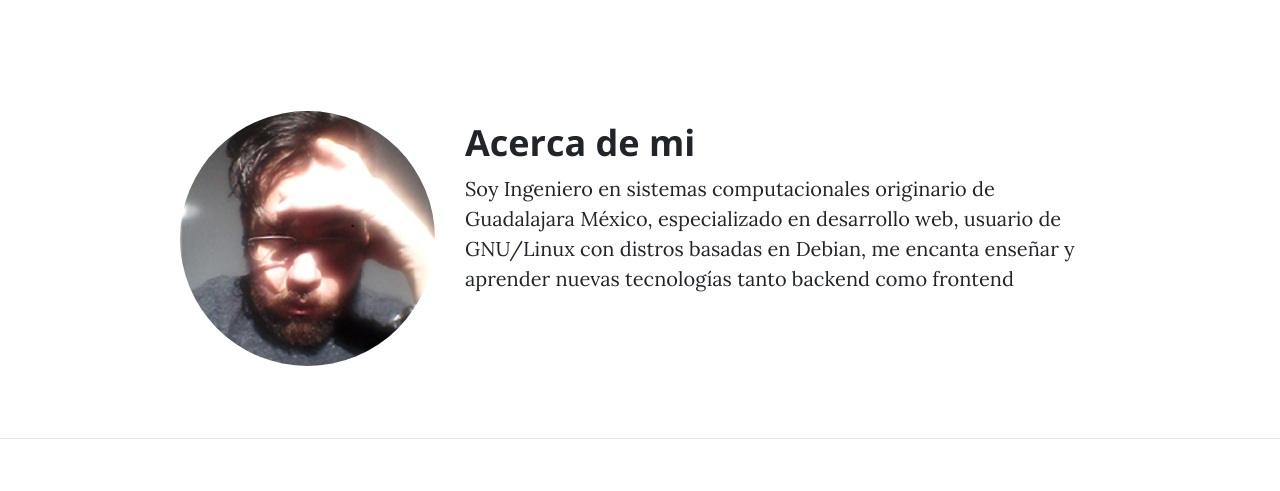
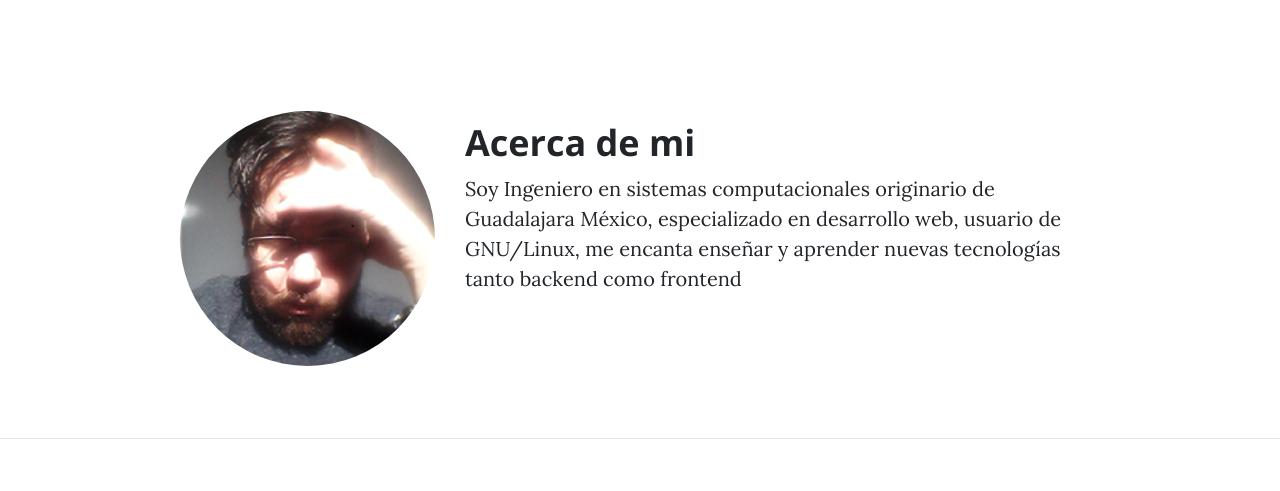
Before and after one commit to RicardoVeronica/portfolio-django, a Django app: template templates/core/home.html in a window 1280 px wide. Shown: the part 512-1003 px from the top of the page. Run offline with Django 3.2, Linux system fonts and the light colour scheme; the template is opened without the code that fills it, so the values that code supplies are empty; some libraries are stand-ins or nearby versions.

Commit message:
upgrade home text Acerca de mi

```diff
--- a/templates/core/home.html
+++ b/templates/core/home.html
@@ -19,6 +19,6 @@
 </div>
 <div class="col-lg-7 col-md-8" style="padding-top: 80px;">
   <h2 class="section-heading">Acerca de mi</h2>
-  <p>Soy Ingeniero en sistemas computacionales originario de Guadalajara México, especializado en desarrollo web, usuario de GNU/Linux con distros basadas en Debian, me encanta enseñar y aprender nuevas tecnologías tanto backend como frontend</p>
+  <p>Soy Ingeniero en sistemas computacionales originario de Guadalajara México, especializado en desarrollo web, usuario de GNU/Linux, me encanta enseñar y aprender nuevas tecnologías tanto backend como frontend</p>
 </div>
 {% endblock content %}
```
Also changed, not shown: 1 other file.
